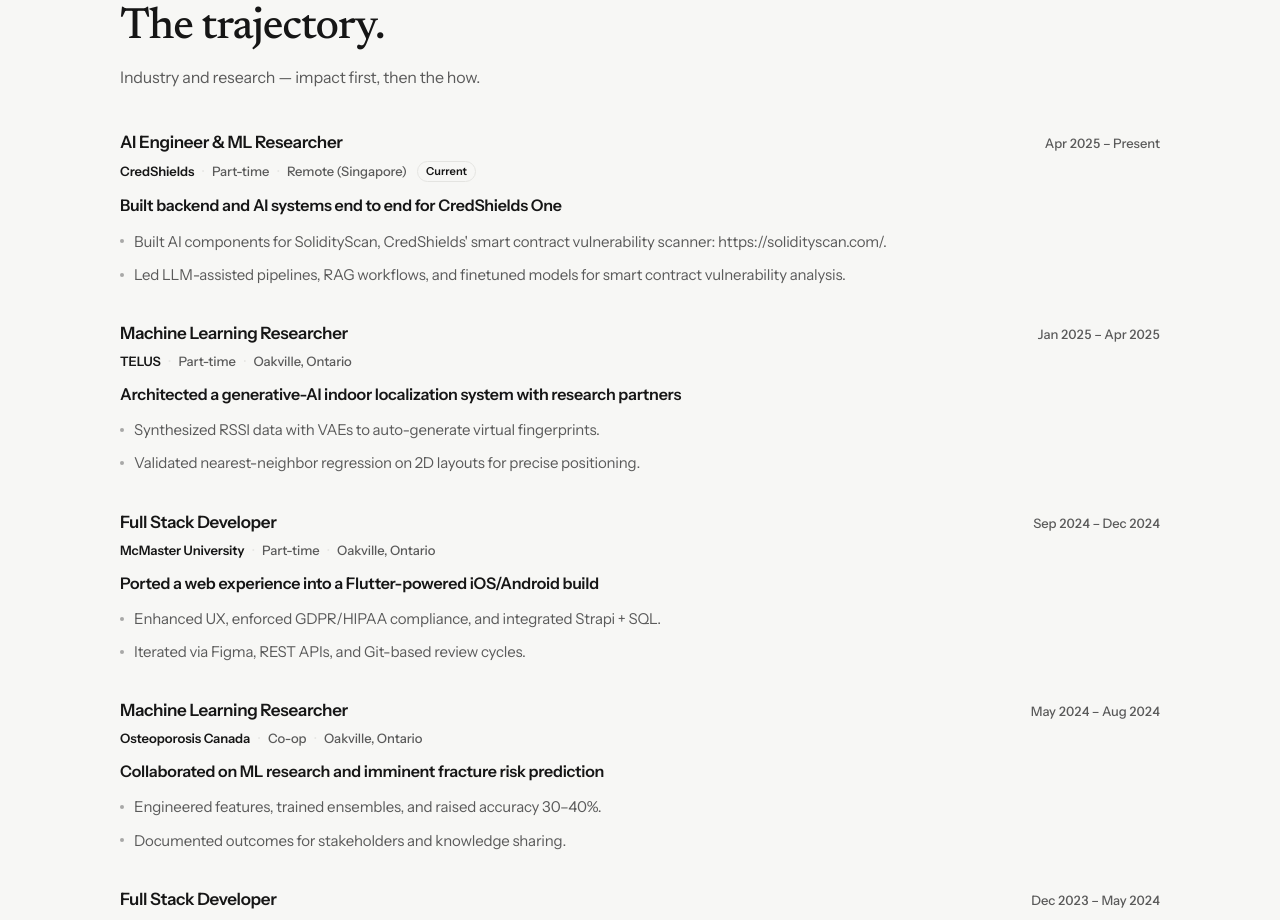
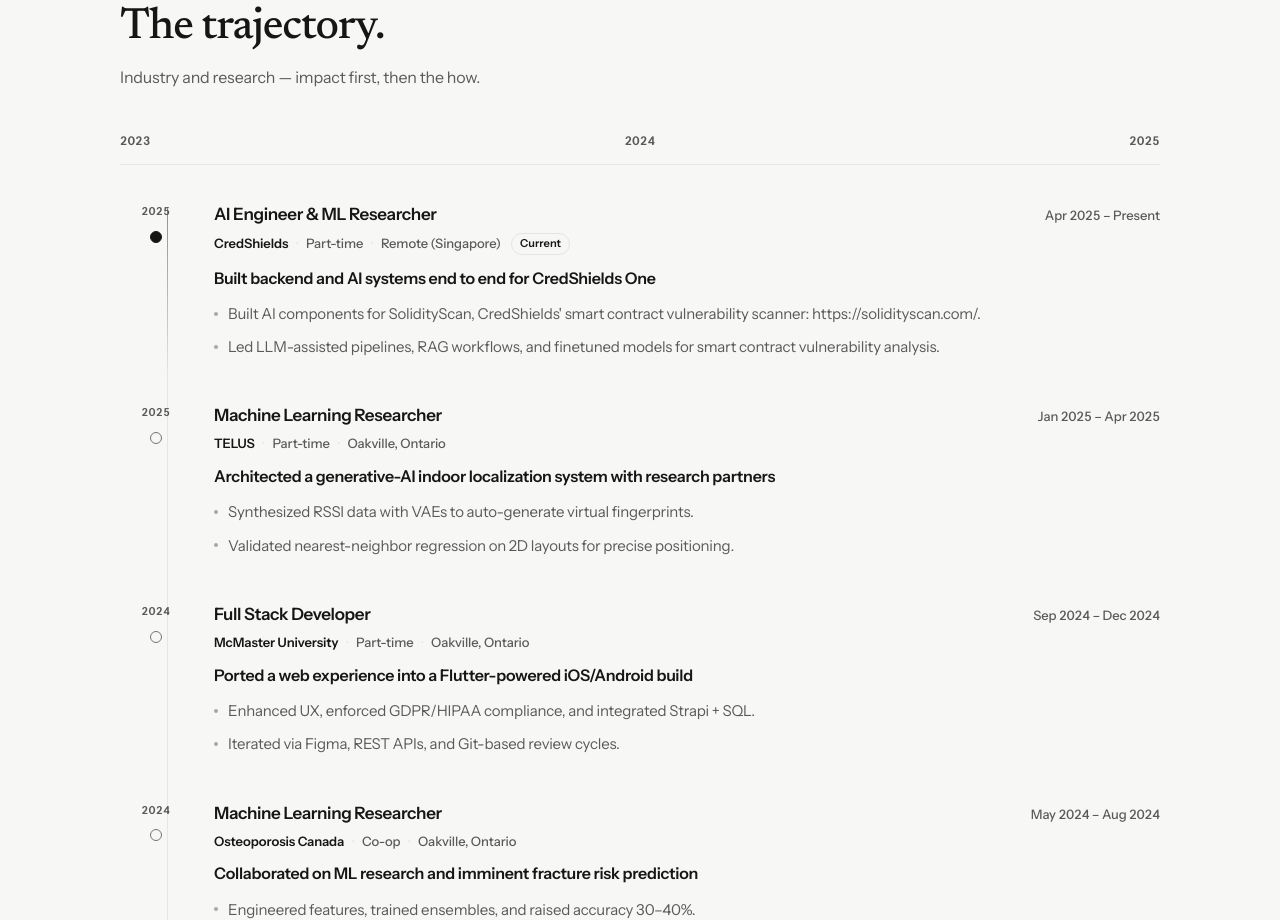
Before and after one commit to rutts29/rutts29, a Next.js app in the folder terminal-portfolio/: page / in a window 1280 px wide. Shown: the part 1880-2800 px from the top of the page. Built offline with nearby package versions, Linux system fonts and the light colour scheme.

Commit message:
Refine experience trajectory with year rail and timeline
Add a horizontal year track and vertical rail with nodes for roles so the
experience section reads more like a trajectory, closer to polished portfolio
references without overbuilding the rest of the page.

```diff
--- a/terminal-portfolio/app/simple-portfolio.css
+++ b/terminal-portfolio/app/simple-portfolio.css
@@ -872,12 +872,126 @@
   transform: translate(2px, -2px);
 }
 
-/* ── Experience ────────────────────────────────────────────────── */
-.simple-role {
+/* ── Experience trajectory (year track + vertical rail) ────────── */
+.simple-year-track {
+  display: flex;
+  justify-content: space-between;
+  align-items: baseline;
+  gap: 10px;
+  margin: 0 0 36px;
+  padding: 0 0 14px;
+  border-bottom: 1px solid color-mix(in srgb, var(--simple-line) 90%, transparent);
+  overflow-x: auto;
+  scrollbar-width: none;
+}
+
+.simple-year-track::-webkit-scrollbar {
+  display: none;
+}
+
+.simple-year-tick {
+  flex: 1 1 0;
+  min-width: 2.5rem;
+  color: var(--simple-muted);
+  font-family: var(--font-meta);
+  font-size: 12px;
+  font-weight: 550;
+  font-variant-numeric: tabular-nums;
+  letter-spacing: 0.04em;
+  text-align: center;
+}
+
+.simple-year-tick:first-child {
+  text-align: left;
+}
+
+.simple-year-tick:last-child {
+  text-align: right;
+}
+
+.simple-timeline {
+  position: relative;
+  margin: 0;
+  padding: 0;
+  list-style: none;
+}
+
+.simple-timeline::before {
+  content: "";
+  position: absolute;
+  top: 6px;
+  bottom: 18px;
+  left: 47px;
+  width: 1px;
+  background: linear-gradient(
+    180deg,
+    color-mix(in srgb, var(--simple-text) 45%, transparent),
+    color-mix(in srgb, var(--simple-line) 90%, transparent) 18%,
+    color-mix(in srgb, var(--simple-line) 90%, transparent) 82%,
+    transparent
+  );
+}
+
+.simple-timeline-item {
+  display: grid;
+  grid-template-columns: 72px minmax(0, 1fr);
+  gap: 8px 22px;
+  padding: 0 0 40px;
+}
+
+.simple-timeline-item:last-child {
+  padding-bottom: 0;
+}
+
+.simple-timeline-aside {
+  position: relative;
+  z-index: 1;
+  display: flex;
+  flex-direction: column;
+  align-items: center;
+  gap: 10px;
+  padding-top: 2px;
+}
+
+.simple-timeline-year {
+  color: var(--simple-muted);
+  font-family: var(--font-meta);
+  font-size: 11px;
+  font-weight: 600;
+  font-variant-numeric: tabular-nums;
+  letter-spacing: 0.06em;
+}
+
+.simple-timeline-node {
+  box-sizing: border-box;
+  width: 12px;
+  height: 12px;
+  border: 1.5px solid color-mix(in srgb, var(--simple-text) 55%, var(--simple-line));
+  border-radius: 50%;
+  background: var(--simple-bg);
+  box-shadow: 0 0 0 4px color-mix(in srgb, var(--simple-bg) 88%, transparent);
+  transition:
+    background-color var(--dur) ease,
+    border-color var(--dur) ease,
+    transform var(--dur) var(--ease-out);
+}
+
+.simple-timeline-node.is-active {
+  border-color: var(--simple-text);
+  background: var(--simple-text);
+}
+
+.simple-timeline-item:hover .simple-timeline-node:not(.is-active) {
+  transform: scale(1.12);
+  border-color: var(--simple-text);
+}
+
+.simple-timeline-card {
   display: flex;
   flex-direction: column;
   gap: 12px;
-  padding: 0;
+  min-width: 0;
+  padding: 2px 0 4px;
 }
 
 .simple-role-head {
@@ -1155,6 +1269,24 @@
     gap: 4px;
   }
 
+  .simple-timeline::before {
+    left: 15px;
+  }
+
+  .simple-timeline-item {
+    grid-template-columns: 32px minmax(0, 1fr);
+    gap: 6px 14px;
+    padding-bottom: 32px;
+  }
+
+  .simple-timeline-year {
+    display: none;
+  }
+
+  .simple-timeline-aside {
+    padding-top: 6px;
+  }
+
   .simple-skill-grid {
     grid-template-columns: 1fr;
     gap: 12px;
--- a/terminal-portfolio/src/components/SimplePortfolio.tsx
+++ b/terminal-portfolio/src/components/SimplePortfolio.tsx
@@ -109,6 +109,26 @@
   return cleaned.replace(/\s+/g, " ").replace(/[.:]+$/, "");
 }
 
+function yearsInDuration(duration: string): number[] {
+  return [...duration.matchAll(/\b(20\d{2})\b/g)].map((m) => Number(m[1]));
+}
+
+function startYear(duration: string): number {
+  const years = yearsInDuration(duration);
+  return years[0] ?? new Date().getFullYear();
+}
+
+function buildYearTrack(durations: string[]): number[] {
+  const years = durations.flatMap(yearsInDuration);
+  if (years.length === 0) {
+    const y = new Date().getFullYear();
+    return [y - 2, y - 1, y];
+  }
+  const min = Math.min(...years);
+  const max = Math.max(...years, new Date().getFullYear());
+  return Array.from({ length: max - min + 1 }, (_, i) => min + i);
+}
+
 export function SimplePortfolio() {
   const portfolioRef = useRef<HTMLDivElement>(null);
   const [scrollProgress, setScrollProgress] = useState(0);
@@ -128,6 +148,9 @@
   const contact = scrollTimeline.find((section) => section.id === "contact");
   const activeLabel =
     sectionMeta.find((s) => s.id === activeSection)?.label ?? "Intro";
+  const yearTrack = buildYearTrack(
+    experience?.timeline?.map((role) => role.duration) ?? [],
+  );
 
   useEffect(() => {
     const portfolio = portfolioRef.current;
@@ -530,17 +553,40 @@
               </p>
             </header>
 
-            <ol className="simple-list">
-              {experience?.timeline?.map((role) => {
+            <div
+              className="simple-year-track simple-reveal"
+              aria-label="Years along the trajectory"
+            >
+              {yearTrack.map((year) => (
+                <span className="simple-year-tick" key={year}>
+                  {year}
+                </span>
+              ))}
+            </div>
+
+            <ol className="simple-timeline">
+              {experience?.timeline?.map((role, index) => {
                 const { type, place } = parseLocation(role.location);
                 const lead = role.details[0]
                   ? punchLine(role.details[0])
                   : "";
+                const year = startYear(role.duration);
                 return (
                   <li
-                    className="simple-role simple-reveal"
+                    className="simple-timeline-item simple-reveal"
                     key={`${role.company}-${role.role}-${role.duration}`}
                   >
+                    <div className="simple-timeline-aside" aria-hidden="true">
+                      <span className="simple-timeline-year">{year}</span>
+                      <span
+                        className={
+                          role.isCurrent || index === 0
+                            ? "simple-timeline-node is-active"
+                            : "simple-timeline-node"
+                        }
+                      />
+                    </div>
+                    <div className="simple-timeline-card">
                       <div className="simple-role-head">
                         <div className="simple-role-title-line">
                           <h3 className="simple-title">{role.role}</h3>
@@ -579,6 +625,7 @@
                           <li key={detail}>{detail}</li>
                         ))}
                       </ul>
+                    </div>
                   </li>
                 );
               })}
```
Lines whose indentation alone changed are shown as unchanged.
